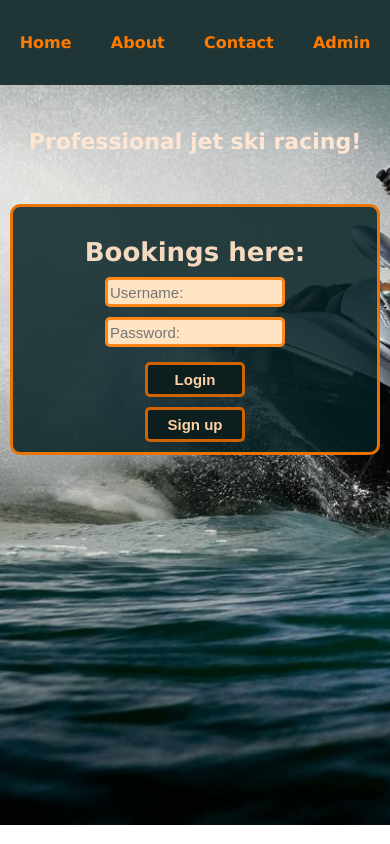
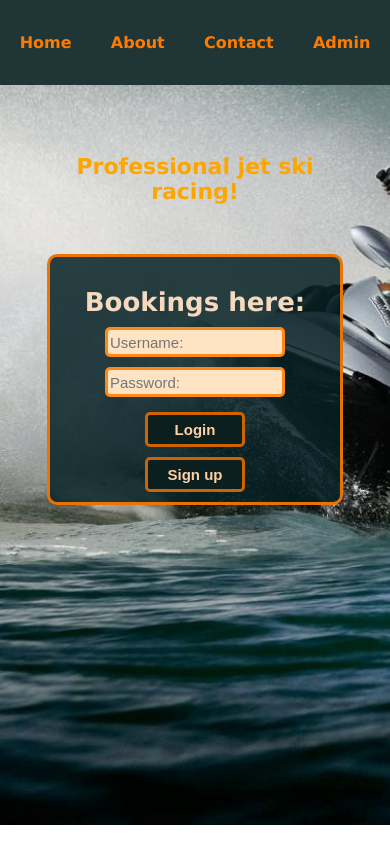
Before and after one commit to alexnmc/appointment-booking, a React (Create React App) app in the folder client/: page / in a window 390 px wide. Built offline with nearby package versions, Linux system fonts and the light colour scheme.

Commit message:
responsive design

```diff
--- a/client/src/Home.js
+++ b/client/src/Home.js
@@ -183,7 +183,7 @@ class Home extends Component {
 
                     :
 
-                    <div>
+                    <div className = "homeContainer">
                             <h2>Professional  jet ski  racing!</h2>
                             {this.props.toggle ?
                                 <div className = 'logIn'>
--- a/client/src/style.css
+++ b/client/src/style.css
@@ -499,7 +499,7 @@ button{
     .home{
         display:flex;
         align-items: center;
-        justify-content: center;
+        justify-content: flex-start;
         position: fixed;
         padding:10px;
      }
@@ -554,6 +554,9 @@ button{
         margin-bottom: 400px;
     }
 
+     .homeContainer{
+         width: 80%;
+     }
 
     button{
         width:100px;
@@ -601,5 +604,6 @@ button{
         font-size: 22px;
         margin-top:20%;
         width:100%;
+        color: orange;
     }
 }
```
